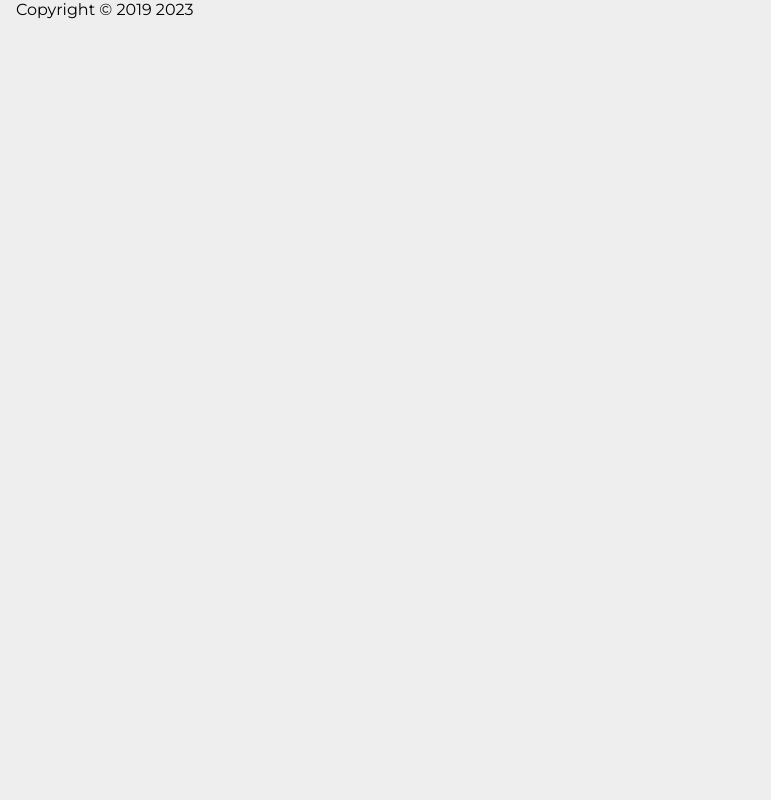
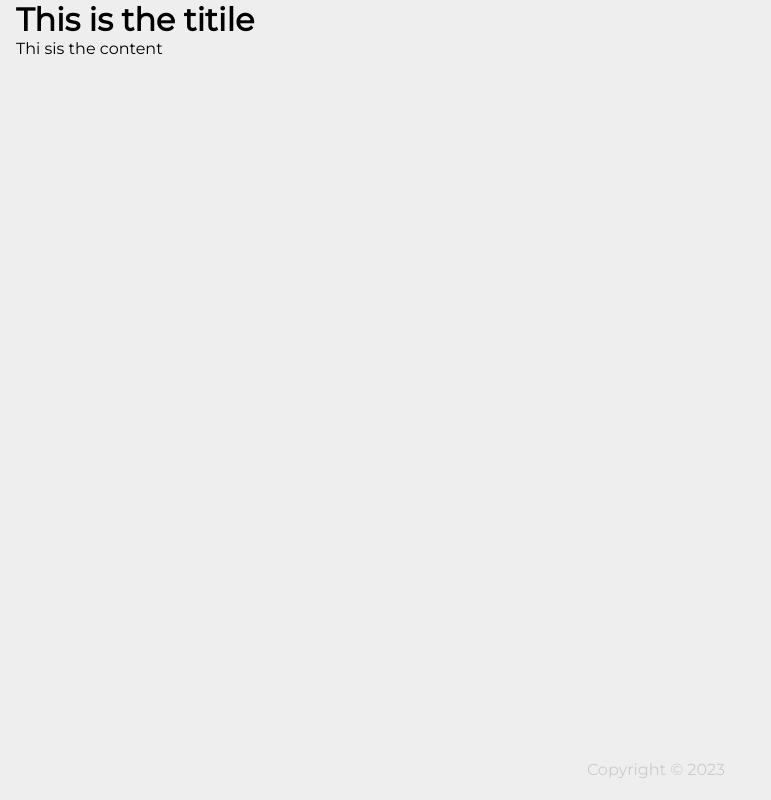
Before and after one commit to Nuwandz/KA_project01, a React (Create React App) app in the folder keeper/: page / in a window 1280 px wide. Shown: the whole page, without its empty margins (0-771 px from the left). Built offline with nearby package versions, Linux system fonts and the light colour scheme; a web font is replaced by a local one.

Commit message:
athugawa

```diff
--- a/keeper/src/components/App.jsx
+++ b/keeper/src/components/App.jsx
@@ -1,12 +1,15 @@
 import React from "react";
 import Header from "./Header";
 import Footer  from "./Footer";
+import Note from "./Note";
 
 export default function App () {
     return (<div>
 
     <Header/>
+    <Note />
     <Footer/>
+
 
     </div>
     );
--- a/keeper/src/components/Footer.jsx
+++ b/keeper/src/components/Footer.jsx
@@ -5,5 +5,7 @@ export default function footer () {
 
     const currentYear = new Date().getFullYear();
 
-    return <p> Copyright © 2019 {currentYear}  </p>
+    return  (
+    <footer><p> Copyright ©  {currentYear}  </p></footer>
+    );
 }
```
